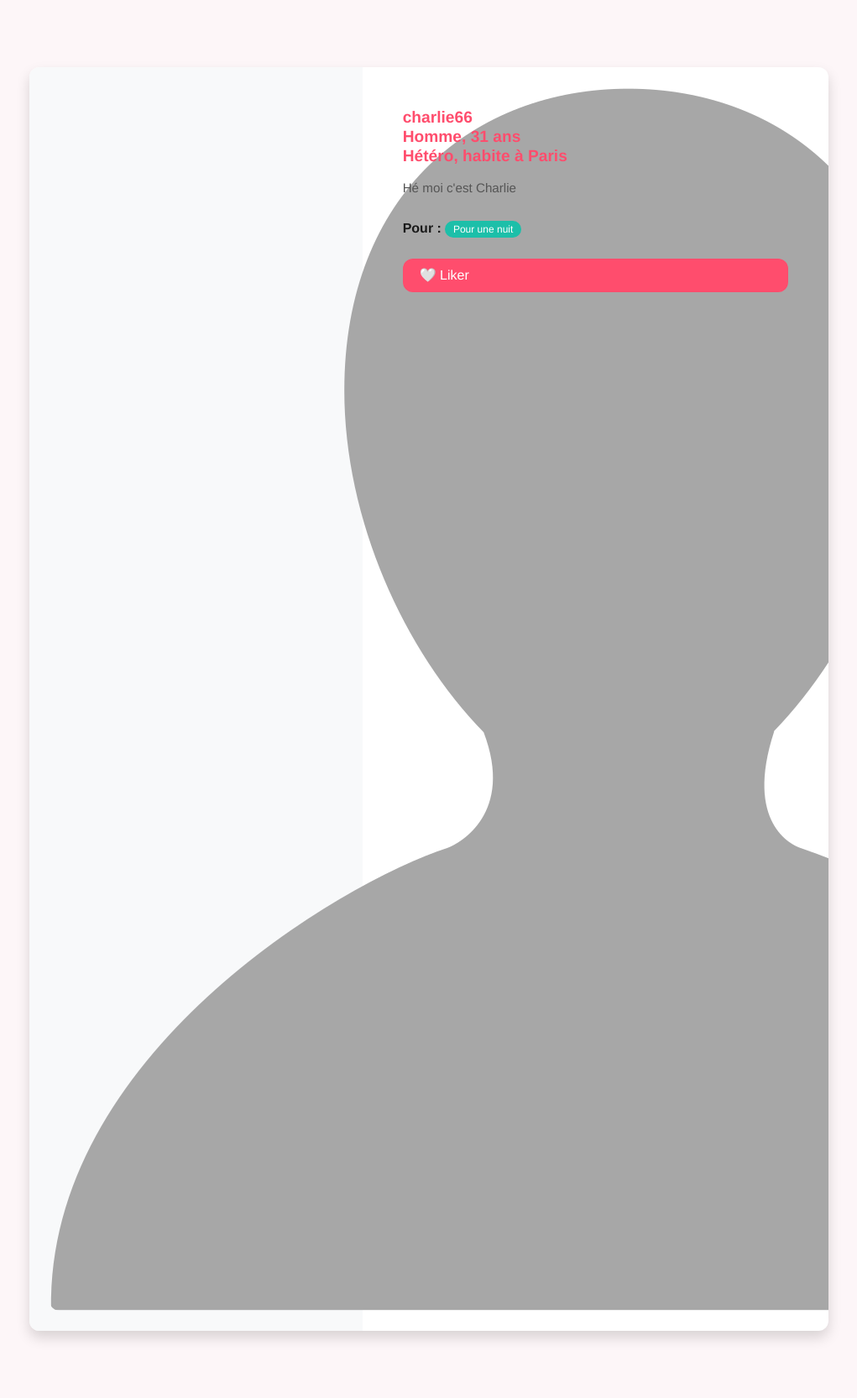
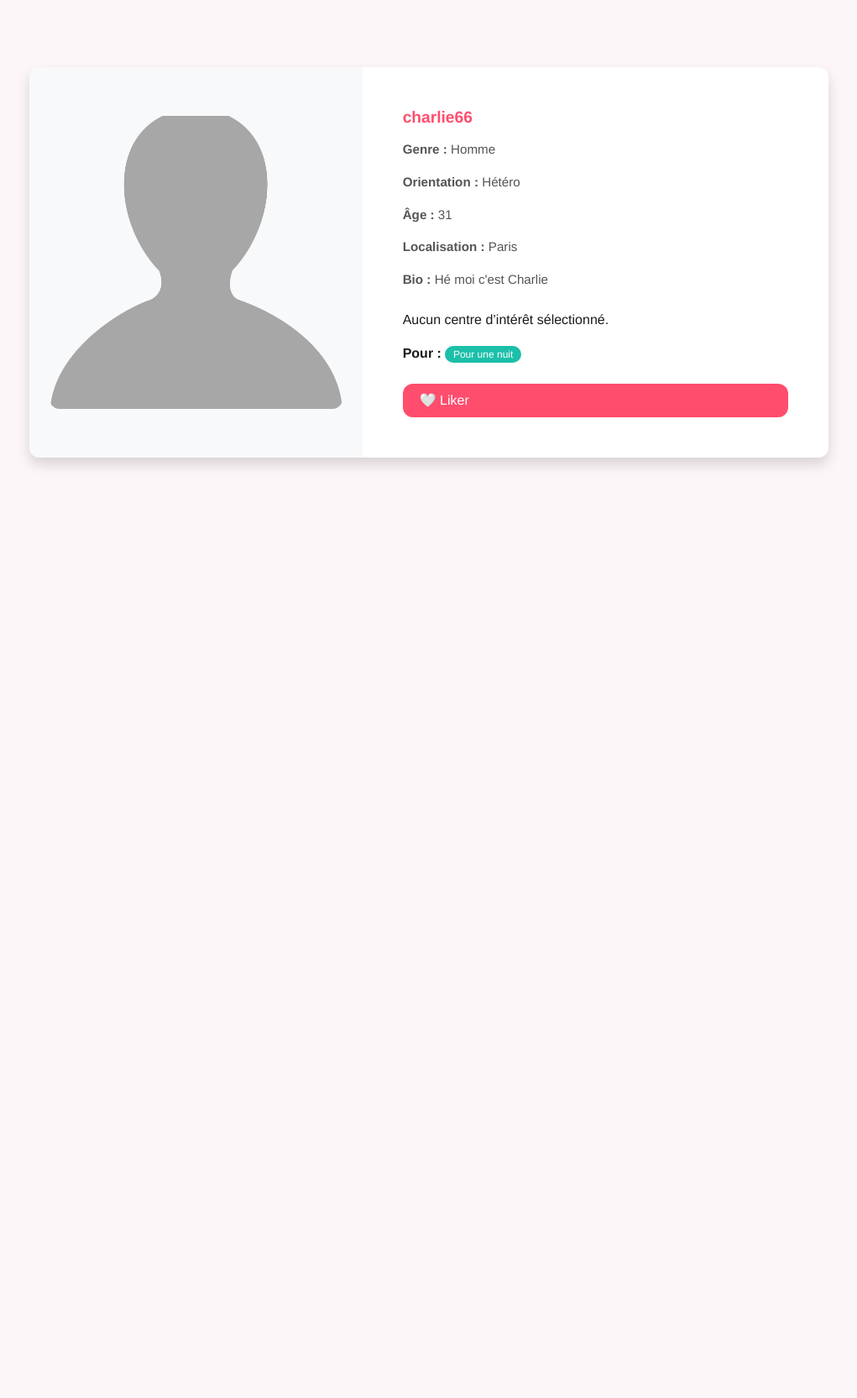
Before and after one commit to samyachd/simplove, a Django app: page /profiles/1/ in a window 1280 px wide. Shown: the part 63-1728 px from the top of the page at 84% size, without its empty margins (129-1150 px from the left). After the commit the page ends 619 px from the top, so only its background shows below. Run offline with Django 5.2, Linux system fonts and the light colour scheme; a user stored in the database is signed in; data comes from the database, SQL or seed files in the repository; some libraries are stand-ins or nearby versions.

Commit message:
maj du contenu et du css des profils détaillés des membres

```diff
--- a/matches/models.py
+++ b/matches/models.py
@@ -1,10 +1,12 @@
 from django.conf import settings
 from django.db import models
 from django.db.models import Q
+from django.utils import timezone
 
 # Create your models here.
 
 User = settings.AUTH_USER_MODEL
+
 
 class Evaluation(models.Model):
     LIKE = "LIKE"
@@ -21,6 +23,7 @@ class Evaluation(models.Model):
         User, on_delete=models.CASCADE, related_name="received_evaluations"
     )
     status = models.CharField(max_length=10, choices=STATUS_CHOICES)
+    decided_at = models.DateTimeField(default=timezone.now)
     updated_at = models.DateTimeField(auto_now=True)
 
     class Meta:
--- a/profiles/templates/profile_detail.html
+++ b/profiles/templates/profile_detail.html
@@ -8,23 +8,37 @@
             <!-- Colonne Image -->
             <div class="col-lg-5 d-flex align-items-center justify-content-center p-4 bg-light">
                 <div class="simplove-card-img-container" style="width: 100%; max-width: 350px; aspect-ratio: 1/1;">
-                    <img src="{{ profile.photo_url }}" class="simplove-card-img-top rounded" alt="Profil">
+                    {% if profile.photo %}
+                        <img src="{{ profile.photo.url }}" class="simplove-card-img-top rounded" alt="Photo de {{ profile.user.username }}">
+                    {% else %}
+                        <img src="/media/img/default-profile.png" class="simplove-card-img-top rounded" alt="Photo par défaut">
+                    {% endif %}
                 </div>
             </div>
 
             <!-- Colonne Détails -->
             <div class="col-lg-7">
                 <div class="simplove-card-body card-body p-5">
-                    <h2 class="simplove-card-title card-title mb-3">{{ profile.full_description|safe }}</h2>
-                    <p class="simplove-card-text card-text mb-4">{{ profile.bio }}</p>
+                    <h2 class="simplove-card-title card-title mb-3">{{ profile.user.username }}</h2>
 
-                    {% if profile.interests_list %}
-                    <div class="mb-3">
-                        <strong>Centre d'intérêts :</strong><br>
-                        {% for interest in profile.interests_list %}
-                            <span class="simplove-badge badge bg-primary me-1 mb-1">{{ interest }}</span>
-                        {% endfor %}
-                    </div>
+                    <p class="simplove-card-text card-text"><strong>Genre :</strong> {{ profile.get_gender_display }}</p>
+                    <p class="simplove-card-text card-text"><strong>Orientation :</strong> {{ profile.get_orientation_display }}</p>
+                    <p class="simplove-card-text card-text"><strong>Âge :</strong> {{ profile.age }}</p>
+                    <p class="simplove-card-text card-text"><strong>Localisation :</strong> {{ profile.location }}</p>
+
+                    {% if profile.bio %}
+                        <p class="simplove-card-text card-text mb-4"><strong>Bio :</strong> {{ profile.bio }}</p>
+                    {% endif %}
+
+                    {% if profile.interests.all %}
+                        <div class="mb-3">
+                            <strong>Centres d’intérêt :</strong><br>
+                            {% for interest in profile.interests.all %}
+                                <span class="simplove-badge badge bg-primary me-1 mb-1">{{ interest.name }}</span>
+                            {% endfor %}
+                        </div>
+                    {% else %}
+                        <p>Aucun centre d’intérêt sélectionné.</p>
                     {% endif %}
 
                     <div class="mb-4">
@@ -32,6 +46,7 @@
                         <span class="simplove-badge badge bg-success">{{ profile.get_looking_for_display }}</span>
                     </div>
 
+                    <!-- Bouton Liker -->
                     <a href="{% url 'matches:like' profile.id %}" class="simplove-btn simplove-btn-primary btn-lg w-100">🤍 Liker</a>
                 </div>
             </div>
--- a/static/css/style.css
+++ b/static/css/style.css
@@ -234,6 +234,15 @@ h4, .h4{ font-size:1.25rem; font-weight:500; }
   margin:1rem auto;
 }
 
+.simplove-card-img-container img {
+  width: 100%;
+  height: 100%;
+  max-width: 100%;
+  object-fit: cover; /* ou contain si tu veux voir toute l’image */
+  border-radius: var(--bs-border-radius);
+  display: block;
+}
+
 /* Profile view container */
 .profile-view-container, .simplove-profile-view-container{
   max-width: 1000px;
```
